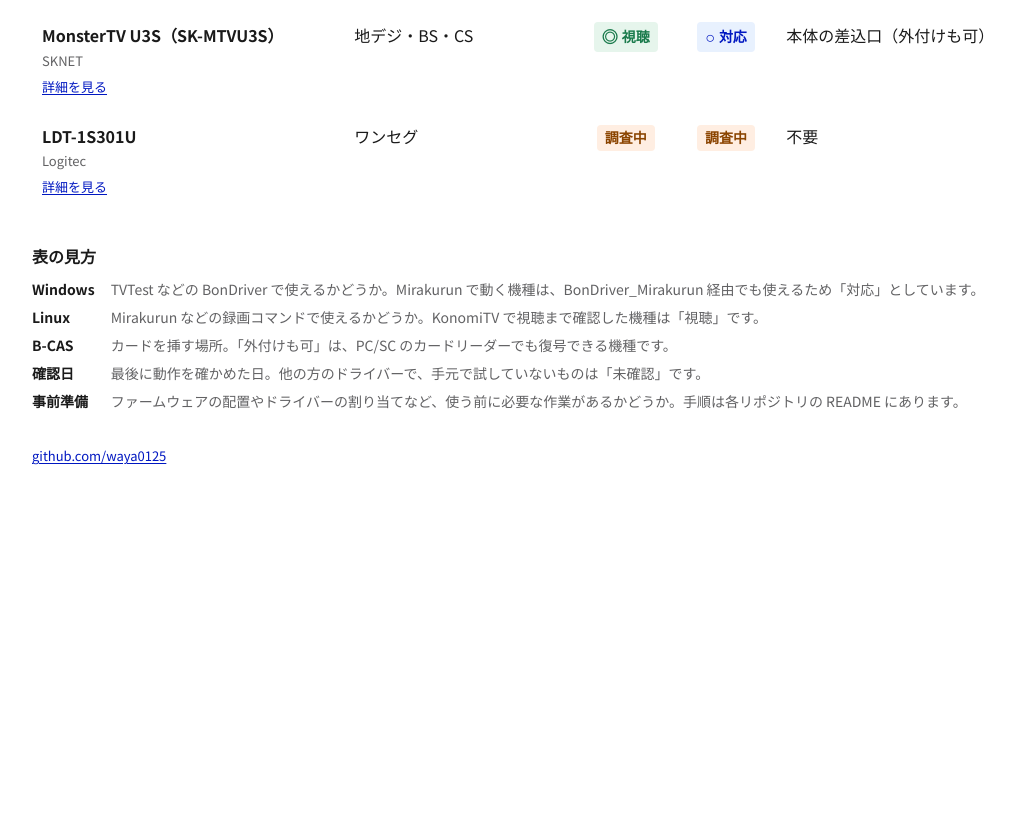
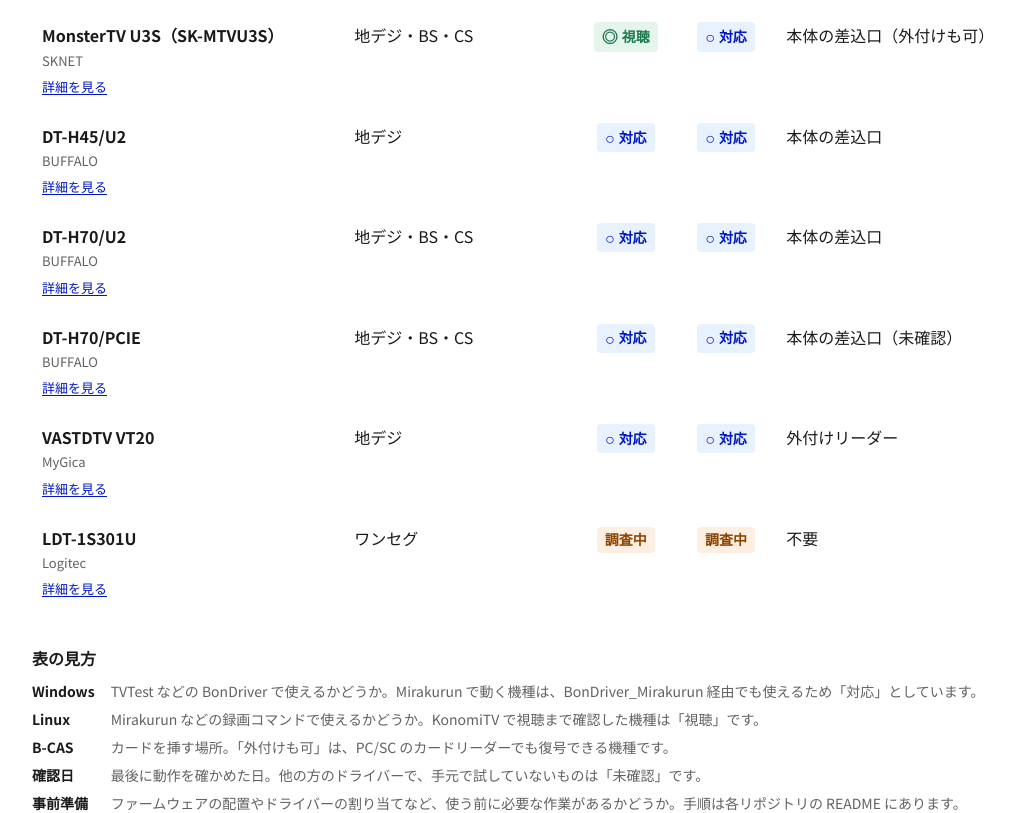
Before and after one commit to waya0125/waya0125.github.io, a plain HTML site: page tuners/index.html in a window 1280 px wide. Shown: the part 1301-2114 px from the top of the page, without its empty margins (64-1079 px from the left). Before the commit the page ends 1833 px from the top, so only its background shows below. Drawn offline with Linux system fonts and the light colour scheme.

Commit message:
BUFFALO DT-H45/U2・DT-H70/U2・DT-H70/PCIE と MyGica VASTDTV VT20 を追加
torne の Windows に BonDriver_coax を追加。

Co-Authored-By: Claude Opus 5.5 <noreply@anthropic.com>

```diff
--- a/tuners/index.html
+++ b/tuners/index.html
@@ -223,7 +223,7 @@ const devices = [
     linux: { mark: "good", date: "2026-11-05", repos: [["tsuyopon123/pix-smb400-mirakurun", "これを元に改造"]] },
     note: "本体で Mirakurun を動かし、ネットワーク越しに KonomiTV で視聴しています。BS8K には対応していません。" },
   { maker: "Sony", name: "torne CECH-ZD1J", conn: "USB（PS3 用）", band: "地デジ", bcas: "本体の差込口（外付けも可）", prep: true,
-    win: { mark: "ok", date: "未確認", repos: [[BMK, "Mirakurun 経由"]] },
+    win: { mark: "ok", date: "未確認", repos: [["Till0196/BonDriver_coax", "coax 経由"], [BMK, "Mirakurun 経由"]] },
     linux: { mark: "good", date: "2026-10-27", repos: ["Till0196/coax", "mihalinn/torne_drv"] },
     note: "Mirakurun（coax）で 3 台を常用しています。KonomiTV でのライブ視聴と、EDCB 経由の予約録画を確認しました。" },
   { maker: "I-O DATA", name: "GV-MVP/VZ", conn: "USB 04bb:052b", band: "地デジ・BS・CS", bcas: "本体の差込口", prep: true,
@@ -250,6 +250,22 @@ const devices = [
     win: { mark: "good", date: "2026-11-23", repos: ["waya0125/BonDriver_Friio"] },
     linux: { mark: "ok", date: "2026-11-19", repos: ["waya0125/recfriio"] },
     note: "TVTest 0.10.0 で選局を確認（D 0 / E 0 / S 0）。Windows は 8.1 以降が必要です。Linux では地デジ・BS・CS の受信で誤り 0 でした。" },
+  { maker: "BUFFALO", name: "DT-H45/U2", conn: "USB 0411:0128", band: "地デジ", bcas: "本体の差込口", prep: true,
+    win: { mark: "ok", date: "未確認", repos: [["i4M1k0SU/DTH10-series-driver", "BonDriver_DTH"]] },
+    linux: { mark: "ok", date: "2026-11-23", repos: [["i4M1k0SU/DTH10-series-driver", "dth コマンド"]] },
+    note: "Linux で地デジを受信し、本体の B-CAS での復号を確認しました。ドライバーでは DT-H30/U2 として扱われます（純正ドライバーと同じ）。" },
+  { maker: "BUFFALO", name: "DT-H70/U2", conn: "USB 0411:0199", band: "地デジ・BS・CS", bcas: "本体の差込口", prep: true,
+    win: { mark: "ok", date: "未確認", repos: [["i4M1k0SU/DTH10-series-driver", "BonDriver_DTH"]] },
+    linux: { mark: "ok", date: "2026-11-20", repos: [["i4M1k0SU/DTH10-series-driver", "dth コマンド"]] },
+    note: "Linux で地デジ・BS・CS を受信し、本体の B-CAS での復号を確認しました（スクランブル 0）。復号と BS・CS の受信には、純正ソフトの CoBDACom.dll が必要です。BS・CS のアンテナには電源を供給しません。raw モードを一度使うと、電源を入れ直すまで BS・CS を受信できません。" },
+  { maker: "BUFFALO", name: "DT-H70/PCIE", conn: "PCIe（中は USB 0411:01BE）", band: "地デジ・BS・CS", bcas: "本体の差込口（未確認）", prep: true,
+    win: { mark: "ok", date: "未確認", repos: [["i4M1k0SU/DTH10-series-driver", "BonDriver_DTH"]] },
+    linux: { mark: "ok", date: "未確認", repos: [["i4M1k0SU/DTH10-series-driver", "dth コマンド"]] },
+    note: "DT-H70/U2 の PCIe 版です。手元でも、ドライバーの作者による検証でも、まだ動作を確かめていません。" },
+  { maker: "MyGica", name: "VASTDTV VT20", conn: "USB 3275:0080", band: "地デジ", bcas: "外付けリーダー", prep: true,
+    win: { mark: "ok", date: "未確認", repos: [["Till0196/BonDriver_coax", "coax 経由"]] },
+    linux: { mark: "ok", date: "2026-10-27", repos: ["Till0196/coax", "Khronos31/siano-userland"] },
+    note: "PLEX の「PX-S1UD」や MyGica の「S270」と同等の機種です（どれも Siano Rio を載せた同じ作り。USB ID は PX-S1UD と同じ）。Linux では、カーネルのドライバー smsusb から外し、ファームウェア isdbt_rio.inp を渡して coax で受信しました（地デジ 4 局で誤り 0）。" },
   { maker: "Logitec", name: "LDT-1S301U", conn: "USB 1bb0:0514", band: "ワンセグ", bcas: "不要", prep: false,
     win: { mark: "wip", date: "—", repos: [] },
     linux: { mark: "wip", date: "—", repos: [] },
```
